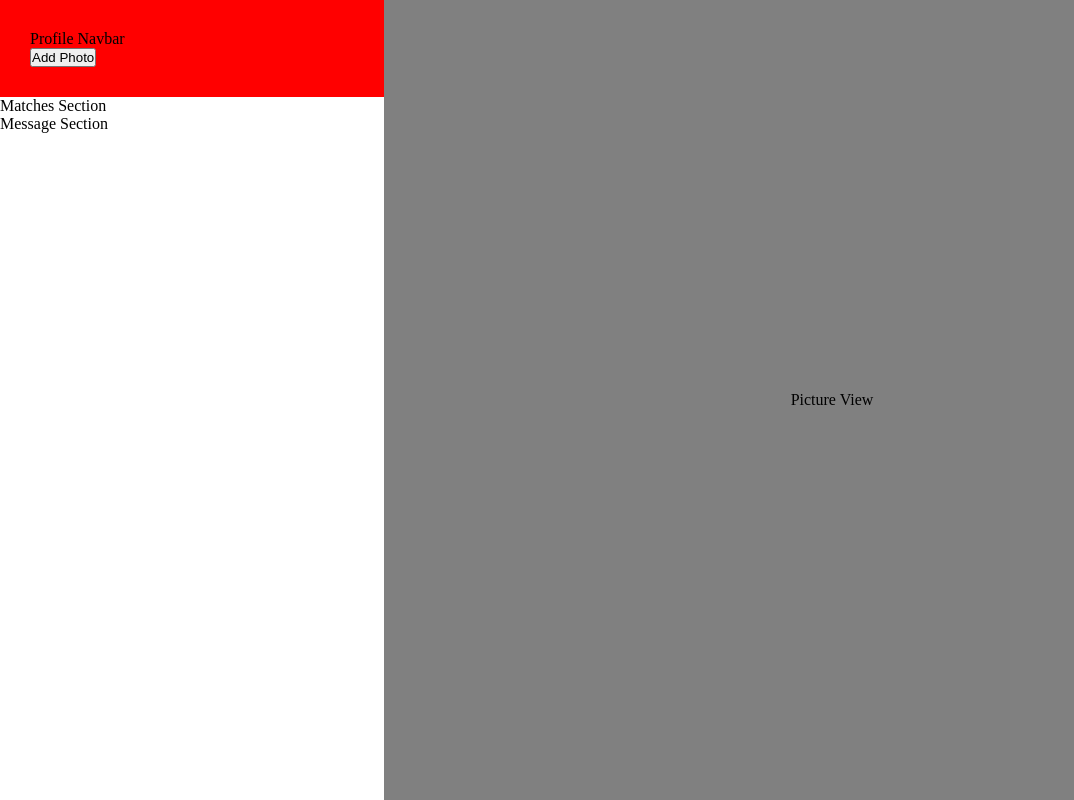
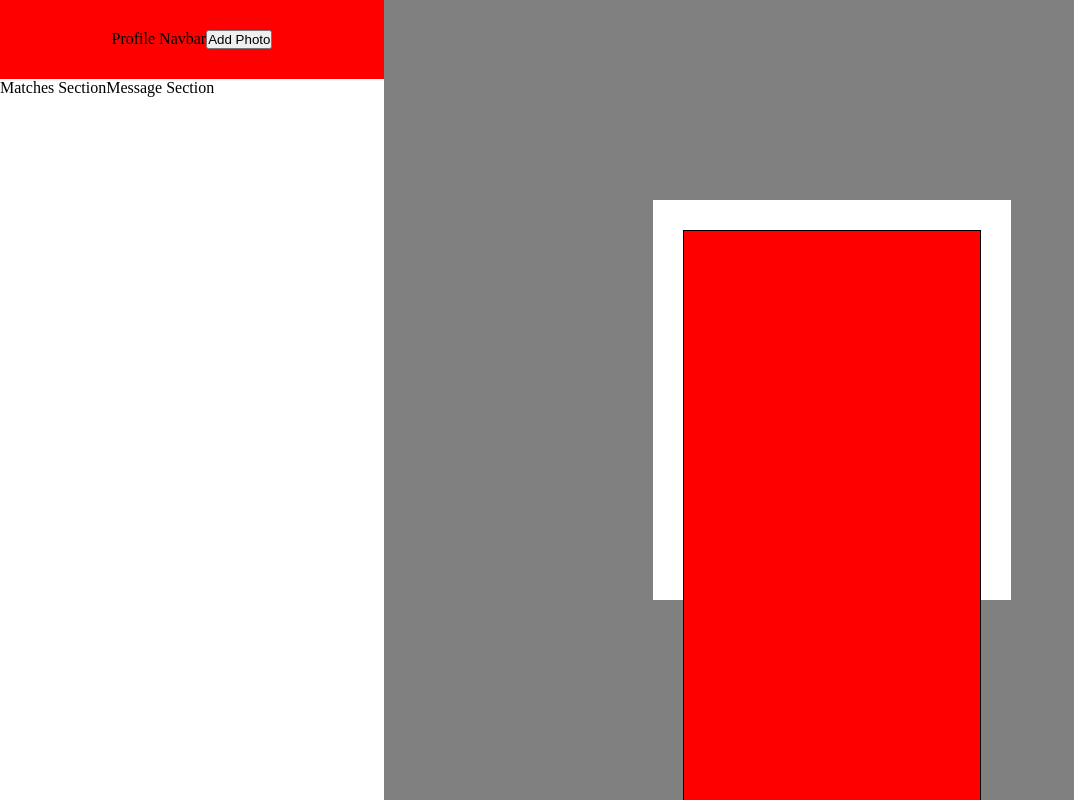
Before and after one commit to FFT-Food-for-Thought/Foodie, a React (Create React App) app: page /profile in a window 1280 px wide. Shown: the top 800 px of the page, without its empty margins (0-1074 px from the left). Built offline with nearby package versions, Linux system fonts and the light colour scheme; no server answers; the database is empty.

Commit message:
able to grab info

```diff
--- a/src/Components/Profile.js
+++ b/src/Components/Profile.js
@@ -10,7 +10,9 @@ const Profile = () => {
         <ProfileSideBar />
       </div>
       <div className="picture-view">
-        <ProfilePictureView />
+        <div className="box">
+          <ProfilePictureView />
+        </div>
       </div>
     </>
   );
--- a/src/Components/ProfilePictureView.js
+++ b/src/Components/ProfilePictureView.js
@@ -1,10 +1,30 @@
-import React from "react";
+import React, { useState, useEffect } from "react";
 import "../Css/profile.css";
+import { onAuthStateChanged } from "firebase/auth";
+import { auth } from "../db/signup";
+import { getLoggedUser } from "../db/users";
+import { unstable_batchedUpdates } from "react-dom";
 const ProfilePictureView = () => {
+  const [user, setUser] = useState({});
+  useEffect(() => {
+    const unsub = onAuthStateChanged(auth, async (user) => {
+      const newUser = await getLoggedUser();
+      setUser(newUser);
+
+      console.log("Auth state changed", user);
+      console.log();
+    });
+    return unsub;
+  }, []);
+  console.log(user);
   return (
-    <div profile-picture-cotainer>
-      <div>Picture View</div>
-    </div>
+    <>
+      <div className="profile-picture-container">
+        <div className="padding">{user.email}</div>
+        <div className="padding">{user.firstName}</div>
+      </div>
+      <div className="testing"></div>
+    </>
   );
 };
 
--- a/src/Css/profile.css
+++ b/src/Css/profile.css
@@ -7,7 +7,7 @@
 
 .picture-view {
   height: 100vh;
-  width: 70%;
+  width: auto;
   background-color: gray;
   justify-content: center;
   display: flex;
@@ -17,8 +17,26 @@
 .profile-navbar-container {
   padding: 30px;
   background-color: red;
+  display: flex;
+  justify-content: center;
 }
 .profile-picture-container {
+  height: 100vh;
+  /* width: auto; */
   padding: 30px;
+  margin: 30px;
   background-color: red;
+  border: 1px solid black;
 }
+
+.matches {
+  display: flex;
+}
+.padding {
+  margin: 20px;
+}
+.box {
+  width: 40%;
+  background-color: white;
+  height: 50%;
+}
```
